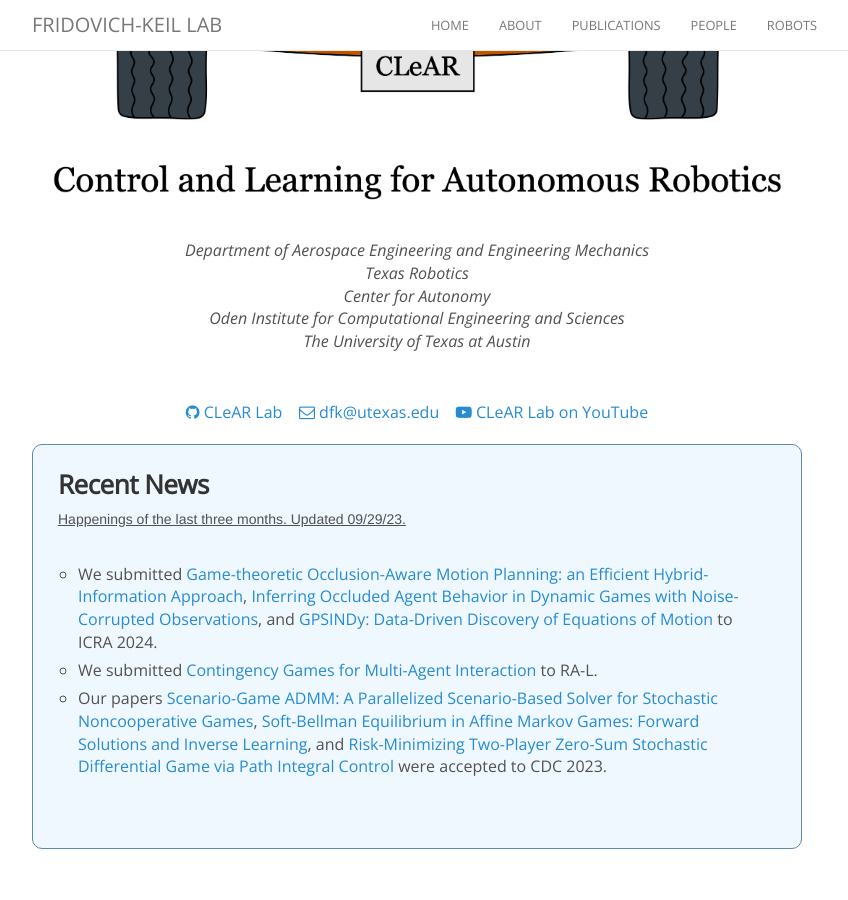
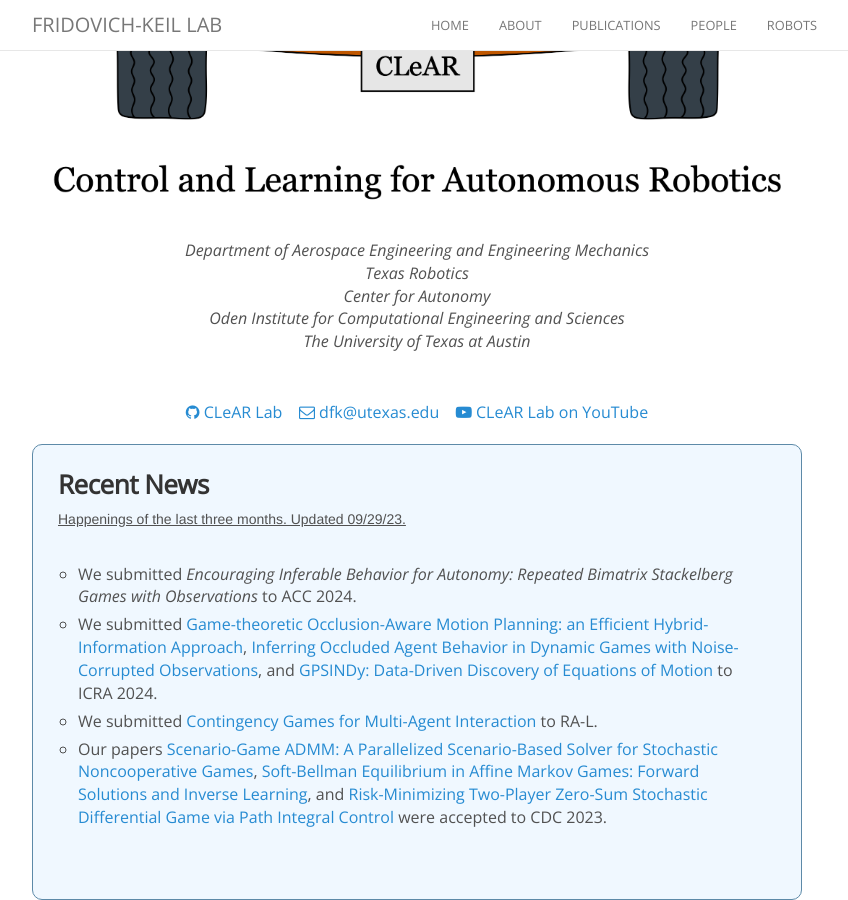
Before and after one commit to KordingLab/KordingLab.github.io, a Jekyll site: the page built from index.html, in a window 1280 px wide and 900 px high, scrolled down 567 px. Shown: the whole window, without its empty margins (223-1071 px from the left). Built offline with Jekyll 4.4.1, drawn with Linux system fonts in a browser that asks for light colours; nearby versions of some CDN libraries; comment, search, counter and statistics services are not loaded; before the commit the page ends 1416 px from its top, so only the background shows below that.

Commit message:
adding ACC submission

```diff
--- a/_data/news.yml
+++ b/_data/news.yml
@@ -1,3 +1,7 @@
+- date: 2023-09-29
+  details: >-
+    We submitted <i>Encouraging Inferable Behavior for Autonomy: Repeated Bimatrix Stackelberg Games with Observations</i> to ACC 2024.
+
 - date: 2023-09-15
   details: >-
     We submitted <a href="http://arxiv.org/abs/2309.10901">Game-theoretic Occlusion-Aware Motion Planning: an Efficient Hybrid-Information Approach</a>, <a href="https://arxiv.org/abs/2303.09744">Inferring Occluded Agent Behavior in Dynamic Games with Noise-Corrupted Observations</a>, and <a href="https://arxiv.org/abs/2309.11076">GPSINDy: Data-Driven Discovery of Equations of Motion</a> to ICRA 2024.
```
